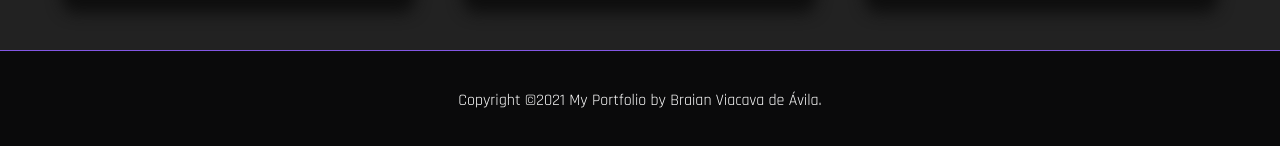
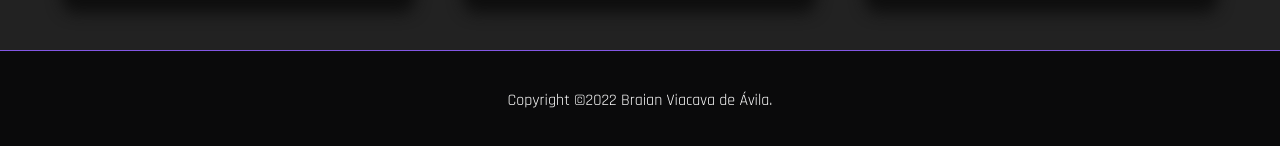
Before and after one commit to bBraian/react-portfolio, a React (Create React App) app: page / in a window 1280 px wide. Shown: the part 1164-1310 px from the top of the page. Built offline with nearby package versions, Linux system fonts and the light colour scheme; the HTML template or start-up script is replaced by a standard one.

Commit message:
updating

```diff
--- a/src/components/Footer/index.js
+++ b/src/components/Footer/index.js
@@ -3,7 +3,7 @@ import * as C from './styles';
 function Footer() {
     return (
         <C.Container>
-            Copyright ©2021 My Portfolio by Braian Viacava de Ávila.
+            Copyright ©2022 Braian Viacava de Ávila.
         </C.Container>
     );
 }
--- a/src/data/projects.js
+++ b/src/data/projects.js
@@ -2,7 +2,6 @@ import react from '../images/linguagens/react.png';
 import php from '../images/linguagens/php.png';
 import mysql from '../images/linguagens/mysql.png';
 import javascript from '../images/linguagens/js.png';
-import bg from '../images/projectBg/bg.png';
 import unisinos from '../images/projectBg/unisinos-grupos.png';
 import reactflix from '../images/projectBg/reactflix.png';
 import imc from '../images/projectBg/imc.png';
```
